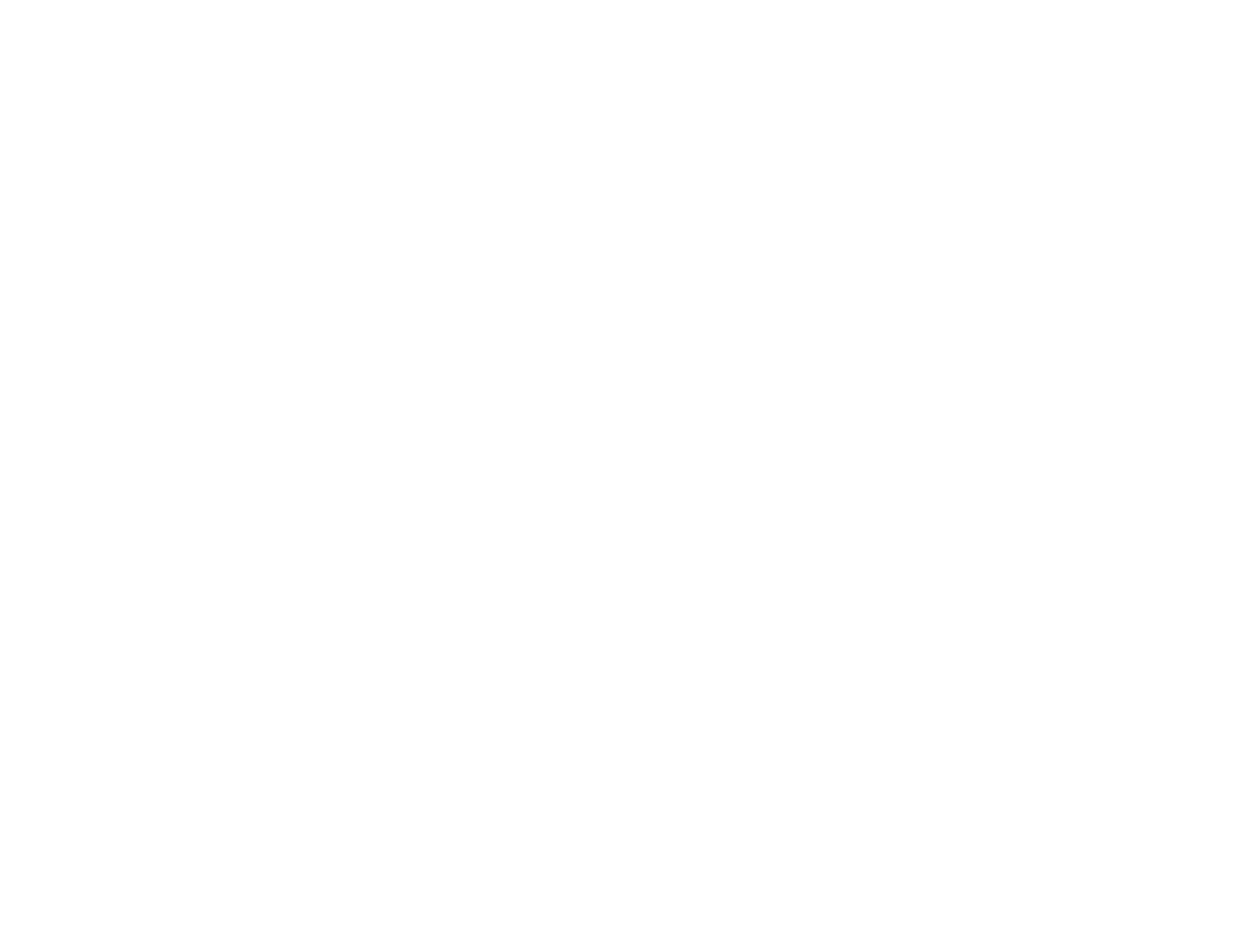
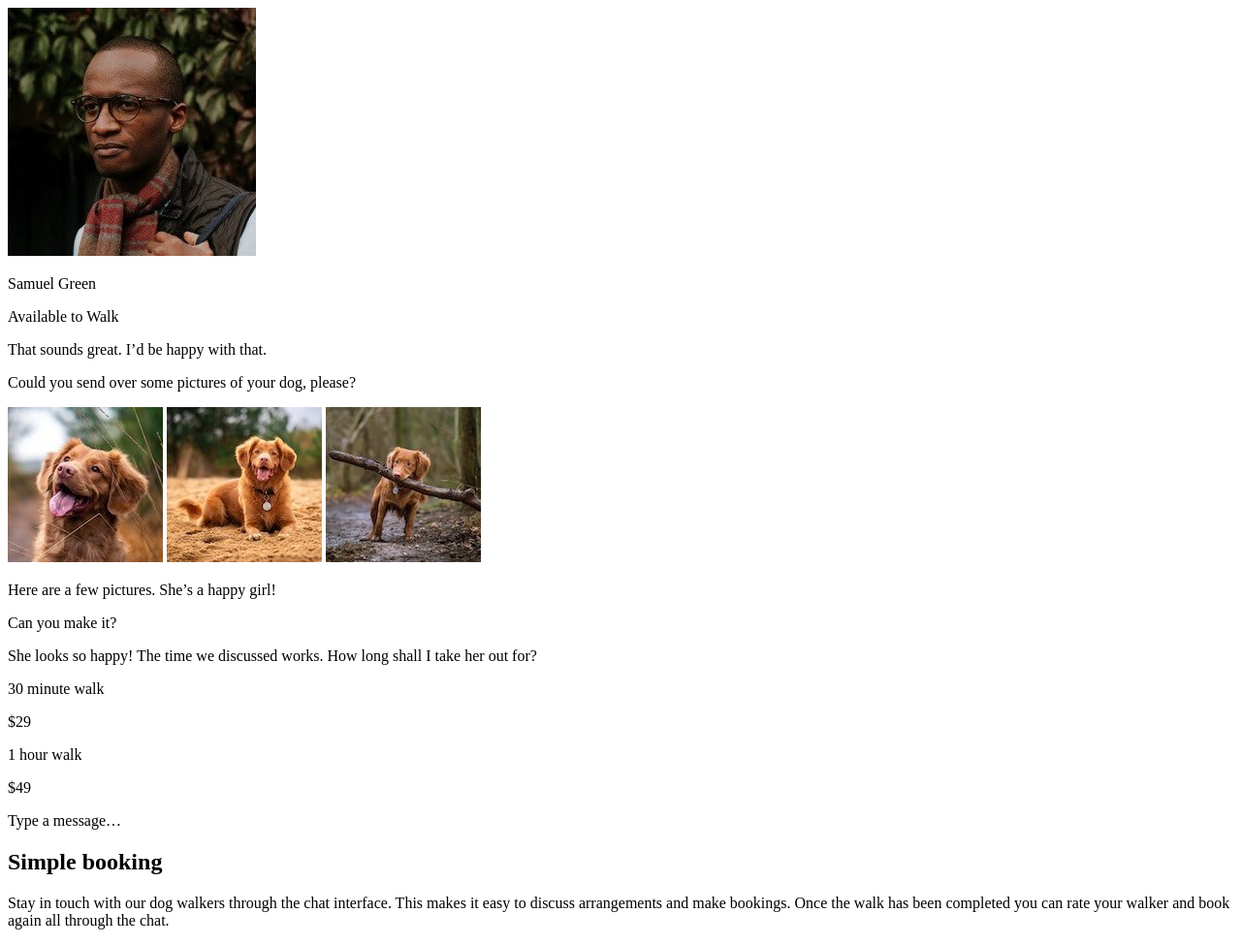
Before and after one commit to NoonPanirSabzi/chat-app-css, a plain HTML site: page src/index.html in a window 1280 px wide. Shown: the whole page at 97% size. Before the commit the page ends 800 px from the top, so only its background shows below. Drawn offline with Linux system fonts and the light colour scheme.

Commit message:
feat: add app base html structure

```diff
--- a/src/index.html
+++ b/src/index.html
@@ -15,32 +15,79 @@
     <title>🌈 pure css chat app</title>
   </head>
   <body>
-    <!-- Samuel Green
-  Available to Walk
-
-  That sounds great. I’d be happy with that.
-
-  Could you send over some pictures of your dog, please?
-
-  Here are a few pictures. She’s a happy girl!
-
-  Can you make it?
-
-  She looks so happy! The time we discussed works. How long shall I take her out for?
-
-  30 minute walk
-  $29
-
-  1 hour walk
-  $49
-
-  Type a message…
-
-  Simple booking
-
-  Stay in touch with our dog walkers through the chat interface. This makes it easy to
-  discuss arrangements and make bookings. Once the walk has been completed you can rate
-  your walker and book again all through the chat.
-   -->
+    <main>
+      <div>
+        <section>
+          <div>
+            <div class="app-header">
+              <div class="white-stick"></div>
+              <div class="chat-recipient">
+                <div class="back-btn"></div>
+                <img
+                  src="/images/avatar.jpg"
+                  alt="recipient-pic"
+                  class="recipient-avatar"
+                />
+                <div class="recipient-info">
+                  <p class="recipient-name">Samuel Green</p>
+                  <p class="recipient-status">Available to Walk</p>
+                </div>
+                <div class="app-header__options">
+                  <div class="white-dot"></div>
+                  <div class="white-dot"></div>
+                  <div class="white-dot"></div>
+                </div>
+              </div>
+            </div>
+            <div class="app-main">
+              <div class="recipient-message">
+                <p>That sounds great. I’d be happy with that.</p>
+              </div>
+              <div class="recipient-message">
+                <p>Could you send over some pictures of your dog, please?</p>
+              </div>
+              <div class="sender-pic-gallery">
+                <img src="/images/dog-image-1.jpg" alt="dog-image-1" />
+                <img src="/images/dog-image-2.jpg" alt="dog-image-2" />
+                <img src="/images/dog-image-3.jpg" alt="dog-image-3" />
+              </div>
+              <div class="sender-message">
+                <p>Here are a few pictures. She’s a happy girl!</p>
+              </div>
+              <div class="sender-message"><p>Can you make it?</p></div>
+              <div class="recipient-message">
+                <p>
+                  She looks so happy! The time we discussed works. How long
+                  shall I take her out for?
+                </p>
+              </div>
+              <div class="recipient-option">
+                <div class="recipient-option__circle"></div>
+                <p class="recipient-option__text">30 minute walk</p>
+                <p class="recipient-option__price">$29</p>
+              </div>
+              <div class="recipient-option">
+                <div class="recipient-option__circle"></div>
+                <p class="recipient-option__text">1 hour walk</p>
+                <p class="recipient-option__price">$49</p>
+              </div>
+            </div>
+            <div class="app-footer">
+              <p class="message-placeholder">Type a message…</p>
+              <div class="send-message"></div>
+            </div>
+          </div>
+        </section>
+        <article>
+          <h1>Simple booking</h1>
+          <p>
+            Stay in touch with our dog walkers through the chat interface. This
+            makes it easy to discuss arrangements and make bookings. Once the
+            walk has been completed you can rate your walker and book again all
+            through the chat.
+          </p>
+        </article>
+      </div>
+    </main>
   </body>
 </html>
```
